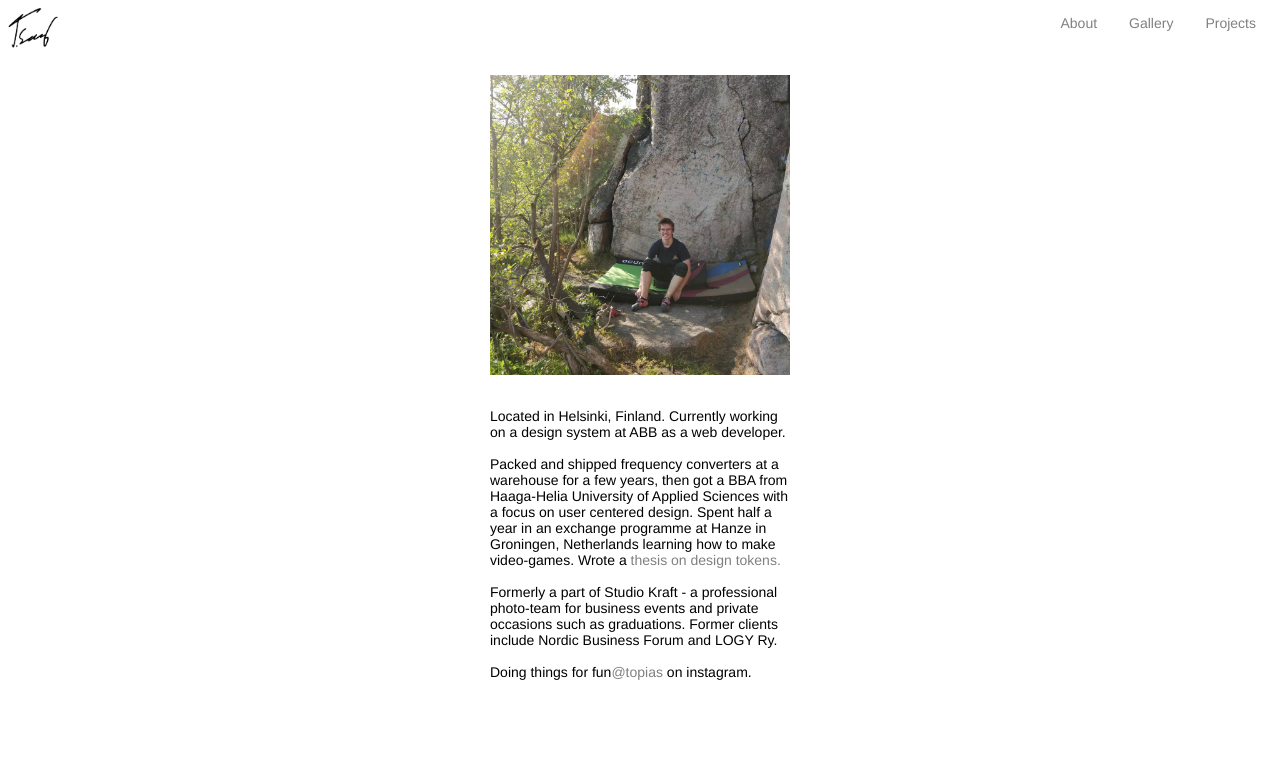
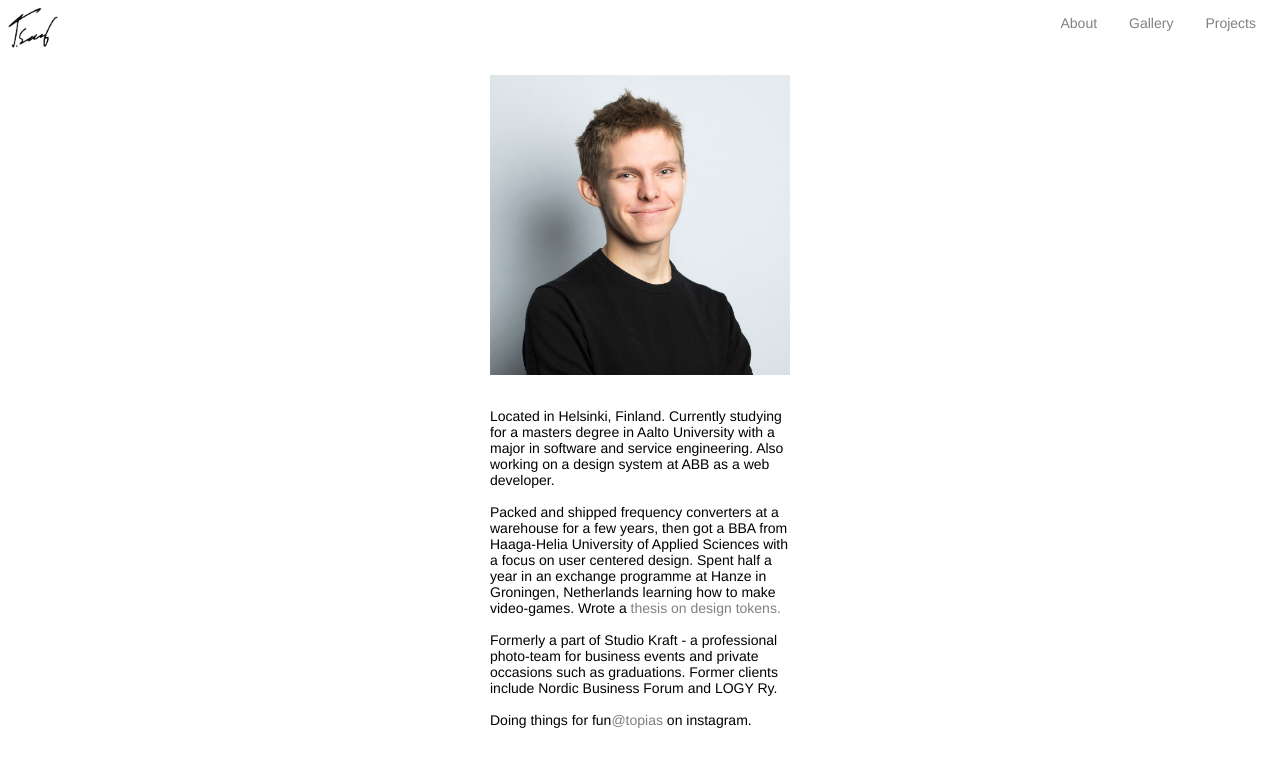
Before and after one commit to topiassaari/ts_site, a React (Create React App) app: page /about in a window 1280 px wide. Shown: the top 766 px of the page. Built offline with nearby package versions, Linux system fonts and the light colour scheme.

Commit message:
update about

```diff
--- a/src/components/About.tsx
+++ b/src/components/About.tsx
@@ -1,6 +1,6 @@
 import React from "react";
 import "../styles/App.scss";
-import Naama from "../assets/ts_naama2.jpeg";
+import Naama from "../assets/ts_naama.jpeg";
 
 class About extends React.Component {
   render() {
@@ -9,8 +9,10 @@ class About extends React.Component {
         <div className="aboutText">
           <img src={Naama} id="face" alt="naama" />
           <p>
-            Located in Helsinki, Finland. Currently working on a design system
-            at ABB as a web developer.
+            Located in Helsinki, Finland. Currently studying for a masters
+            degree in Aalto University with a major in software and service
+            engineering. Also working on a design system at ABB as a web
+            developer.
             <br />
             <br />
             Packed and shipped frequency converters at a warehouse for a few
```
